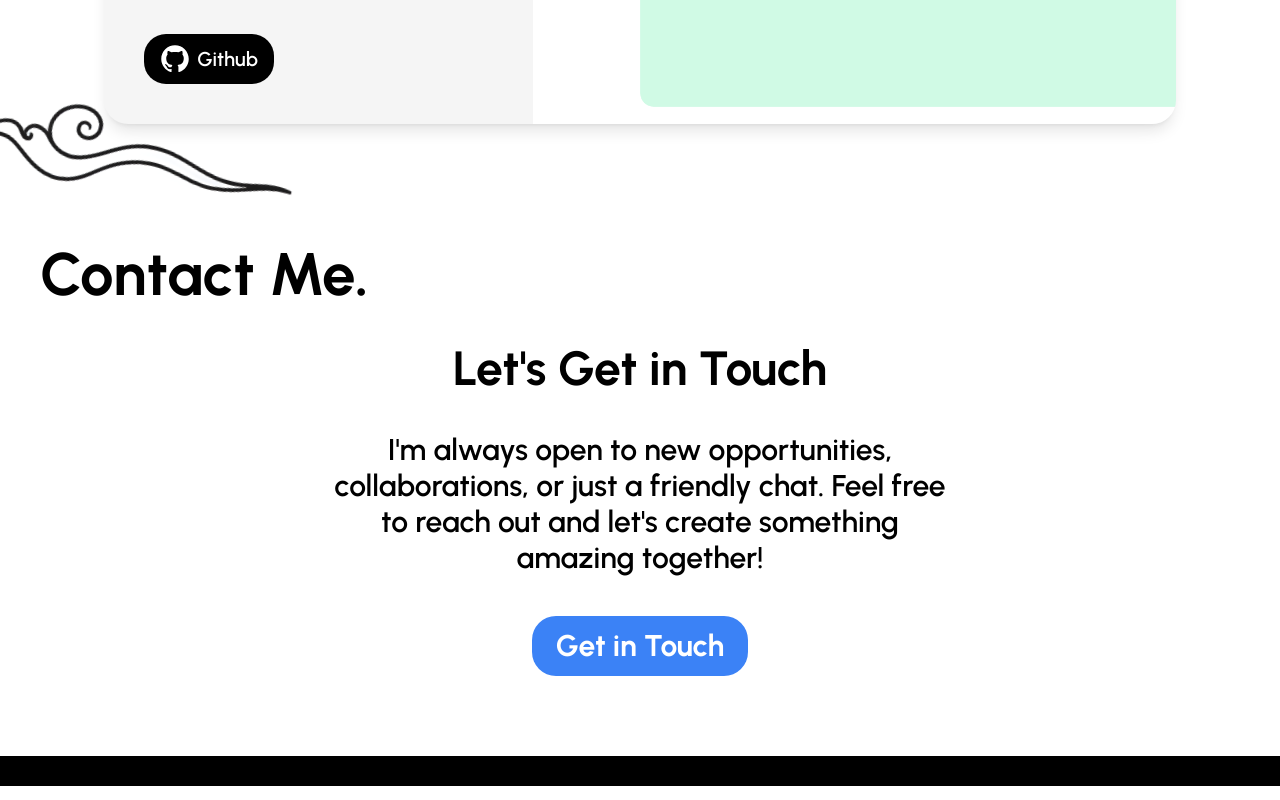
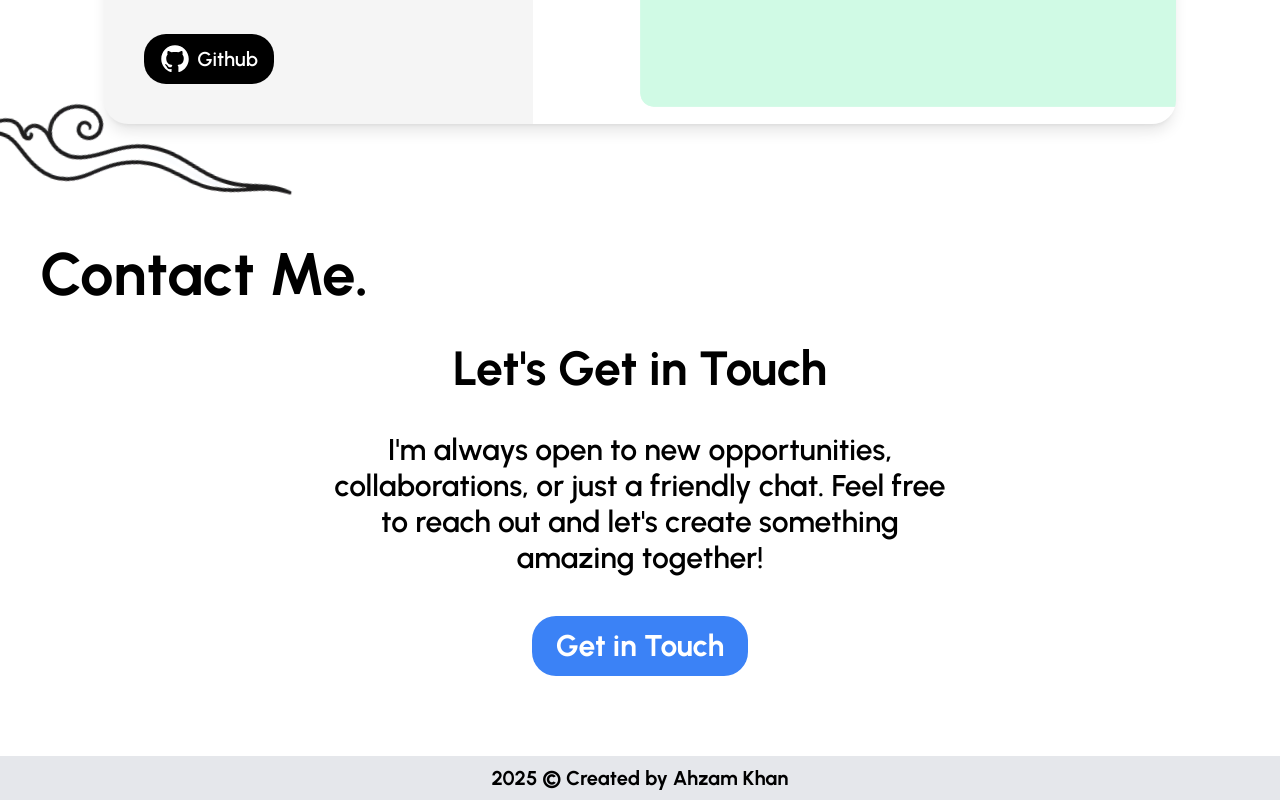
Before and after one commit to KhanAhzam/Portfolio-Website, a React (Vite) app: page / in a window 1280 px wide. Shown: the part 5094-5894 px from the top of the page. Built offline with nearby package versions, Linux system fonts and the light colour scheme.

Commit message:
Worked on Footer, Fixed positioning of Links in HeroSection and GoToTopBtn

```diff
--- a/src/components/Main Sections/HeroSection.jsx
+++ b/src/components/Main Sections/HeroSection.jsx
@@ -179,7 +179,7 @@ const HeroSection = ({ HeroSectionRef_Passed, onScrollToAbout, onScrollToSkills,
 
                 {/* Links */}
                 <motion.div
-                    className="fixed bottom-10 left-4"
+                    className="fixed bottom-14 left-4"
                     initial={{ x: -200, opacity: 0 }}
                     animate={{ x: 0, opacity: 1 }}
                     transition={{ duration: 1, ease: "easeOut", delay: 0.3 }}
--- a/src/components/Minor Sections/Footer.jsx
+++ b/src/components/Minor Sections/Footer.jsx
@@ -4,8 +4,12 @@ const Footer = () => {
     return (
         <>
             {/* Footer */}
-            <div className="footer bg-black bottom-0 w-full h-[30px]">
-
+            <div className="footer bg-[#e5e7eb] bottom-0 w-full py-2 flex items-center justify-center">
+                <span
+                    className='font-bold text-xl'
+                >
+                    2025 © Created by Ahzam Khan
+                </span>
             </div>
         </>
     )
--- a/src/components/Minor Sections/GoToTopBtn.jsx
+++ b/src/components/Minor Sections/GoToTopBtn.jsx
@@ -9,7 +9,7 @@ const GoToTopBtn = ({ onScrollToHeroSection }) => {
     return (
         <>
             <motion.div
-                className="bg-black fixed bottom-10 right-4 p-3 cursor-pointer text-white rounded-full flex items-center justify-center"
+                className="bg-black fixed bottom-14 right-4 p-3 cursor-pointer text-white rounded-full flex items-center justify-center"
                 onClick={onScrollToHeroSection}
                 initial={{ x: 200, opacity: 0 }}
                 animate={{ x: 0, opacity: 1 }}
```
